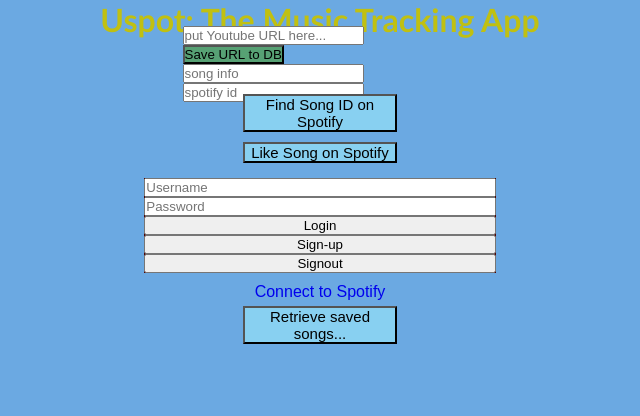
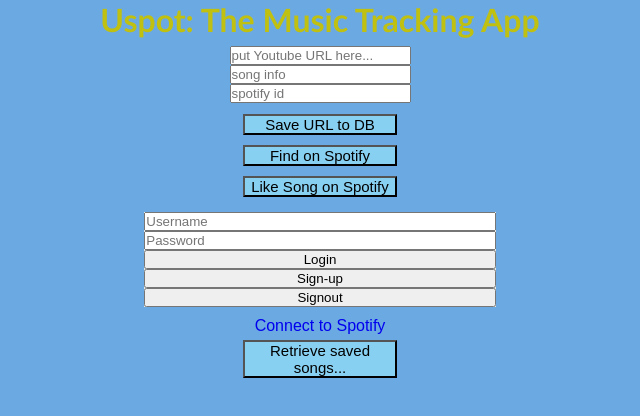
Before and after one commit to Team-API-Reference/uSPOT, a React app: page / in a window 1280 px wide. Shown: the top 416 px of the page, without its empty margins (320-960 px from the left). Built offline with nearby package versions, Linux system fonts and the light colour scheme; no server answers; what spotify-web-api-node would draw is missing.

Commit message:
app complete ish

```diff
--- a/client/containers/userLogin.jsx
+++ b/client/containers/userLogin.jsx
@@ -12,16 +12,20 @@
           body: JSON.stringify({ username: username, password: password}),
           headers: { 'Content-Type': 'application/json' },
         })
-        .then((data) => {console.log(data);})
+        // .then((data) => {console.log(data);})
         .then((data) => {
           if (data.status - 200 > 50) {
             props.setFeedback('Login Failure: Invalid credentials')
+            alert('Login Failure: Invalid credentials');
           }
             else {
               props.setFeedback('Login successful!')
+              alert('Login successful');
             }
         })
-        .catch((err) => {console.log(err);setFeedback('Error: Invalid credentials')});
+        .catch((err) => {console.log(err);
+          props.setFeedback('Error: Invalid credentials')
+        });
       }
 
       function handleSignup(username, password){
@@ -40,7 +44,9 @@
               props.setFeedback('Account successfully created! :)')
             }
         })
-        .catch((err) => {console.log(err);setFeedback('Error: Invalid credentials')});
+        .catch((err) => {console.log(err);
+          props.setFeedback('Error: Invalid credentials')
+        });
       }
 
     return (
--- a/client/containers/youtubeUrl.jsx
+++ b/client/containers/youtubeUrl.jsx
@@ -11,7 +11,7 @@
 // const AUTH_URL = 'https://accounts.spotify.com/authorize?client_id=84ccd7f3332a4675a5b760699a2bf2e4&response_type=code&redirect_uri=http://localhost:8080&scope=playlist-read-private%20playlist-modify-public%20playlist-modify-private%20user-library-read%20user-library-modify';
 // import spotify.util as util;
 const AUTH_URL = 'https://accounts.spotify.com/authorize?client_id=84ccd7f3332a4675a5b760699a2bf2e4&response_type=code&redirect_uri=http://localhost:8080&scope=playlist-read-private%20playlist-modify-public%20playlist-modify-private%20user-library-read%20user-library-modify';
-console.log('auth is ',AUTH_URL);
+// console.log('auth is ',AUTH_URL);
 const spotifyApi = new SpotifyWebApi({
     clientId: `84ccd7f3332a4675a5b760699a2bf2e4`
 })
@@ -21,11 +21,14 @@
 
 
     console.log (code)
+    let searchresults = [];
     const [feedback, setFeedback] = useState('');
     const [search, setSearch] = useState('');
     const [savespotifyid, setSpotifyID] = useState('');
+    const [saveyoutubeurl, setYoutubeURL] = useState('');
+    const [username, setUsername] = useState('');
     const accessToken = useAuth(code);
-    console.log('access token is ', accessToken);
+    // console.log('access token is ', accessToken);
     useEffect(() => {
         if(!accessToken) return
         spotifyApi.setAccessToken(accessToken)
@@ -42,9 +45,39 @@
           .catch((err) => {console.log(err);setFeedback('Error: Invalid credentials')});
     }
 
+    function saveData() {
+        setUsername('test');
+        fetch('http://localhost:3000/api/addEntry', {
+            method: 'POST',
+            headers: { 'Content-Type': 'application/json' },
+            body: JSON.stringify({
+                youtubeurl: saveyoutubeurl,
+                spotifyid: savespotifyid,
+                username: 'test',
+            })
+          })
+          .then((data) => {setFeedback('Record saved!')})
+          .catch((err) => {console.log(err);setFeedback('Error: Invalid credentials')});
+    }
+
     //search parameters in the input box for a track in spotify
     function getSpotifySearch(input) {
-        fetch(`https://api.spotify.com/v1/search?query=name%3A${input}&type=album&offset=0&limit=20`, {
+        let type='album';
+        let typeOptions = prompt("Please choose one of the following: album, artist, playlist, track");
+        switch(typeOptions) {
+            case "album":
+                type = "album";
+            break;
+            case "artist":
+                type = "artist";
+            break;
+            case "playlist":
+                type = "playlist";
+            break;
+            case "track":
+                type = "track";
+        }
+        fetch(`https://api.spotify.com/v1/search?query=${input}&type=${type}&offset=0&limit=20`, {
             method: 'GET',
             headers: {
                 'Content-Type': 'application/json',
@@ -52,7 +85,14 @@
             },
           })
           .then((response) => response.json())
-          .then((data) => {console.log(data);setFeedback(JSON.stringify(data))})
+          .then((data) => {
+            console.log(JSON.stringify(data));
+              console.log(JSON.stringify(data[type+"s"]));
+              data[type+"s"].items.forEach(element => {
+                searchresults.push({ name: element.name, spotify_id: element.id })
+              })
+              setFeedback(JSON.stringify(searchresults));
+            })
           .catch((err) => {console.log(err);setFeedback('Error: Invalid credentials')});
     }
 
@@ -60,7 +100,10 @@
     function addTrackOnSpotify() {
         fetch('spotify', {
             method: 'GET',
-            headers: { 'Content-Type': 'application/json' },
+            headers: {
+                'Content-Type': 'application/json',
+                'Authorization': 'Bearer '+accessToken
+            },
           })
           .then((response) => response.json())
           .then((data) => {setFeedback(JSON.stringify(data))})
@@ -70,13 +113,13 @@
     return (
         <div>
             <div className="flex-container">
-            <form className="flex-form" action='api/addEntry' method="POST">
-                <input id = 'youtubeurl' placeholder='put Youtube URL here...'></input>
-                <button id='youTubeURLButton'>Save URL to DB</button>
+            <form className="flex-form" action='http://localhost:3000/api/addEntry' method="POST">
+                <input id = 'youtubeurl' onChange={(event)=>{console.log('youtube url is: ',event.target.value);setYoutubeURL(event.target.value)}} placeholder='put Youtube URL here...'></input>
                 <input id = 'spotifysearch' onChange={(event)=>{console.log('search values are: ',event.target.value);setSearch(event.target.value)}} placeholder="song info"></input>
                 <input id = 'spotifyid' onChange={(event)=>{console.log('input id values are: ',event.target.value);setSpotifyID(event.target.value)}} placeholder="spotify id"></input>
             </form>
-            <button id='spotifyLikeButton' onClick={()=>{console.log('clicked search');getSpotifySearch(search)}}>Find Song ID on Spotify</button>
+            <button id='youTubeURLButton' onClick={saveData}>Save URL to DB</button>
+            <button id='spotifyLikeButton' onClick={()=>{console.log('clicked search');getSpotifySearch(search)}}>Find on Spotify</button>
             <button id='spotifyButton' onClick={()=>getSpotifySearch(search)}>Like Song on Spotify</button>
             <UserLogin setFeedback = {setFeedback} />
             <a href={AUTH_URL}>Connect to Spotify</a>
--- a/client/index.js
+++ b/client/index.js
@@ -1,6 +1,5 @@
 import React from 'react';
 import { render } from 'react-dom';
 import App from './App.jsx';
-// import dotenv from 'dotenv';
-// dotenv.config();
+
 render(<App />, document.getElementById('root'));
--- a/client/style.css
+++ b/client/style.css
@@ -26,7 +26,7 @@
     align-items: center;
     flex-direction: column;
     box-sizing: border-box;
-    /* flex-wrap: nowrap; */
+    flex-wrap: wrap;
     /* min-height: 100vh; */
     /* background-color: rgb(107, 169, 226); */
 }
@@ -35,30 +35,31 @@
     height: 50px;
     width: 275px;
     display: flex;
-    justify-content: flex-start;
+    justify-content: center;
+    align-items: center;
     flex-wrap: wrap;
     align-content: center;
     flex-direction: row;
-    margin: auto;
+    margin: 10px;
     flex-grow: 1;
 }
 .flex-form > button {
     display: flex;
     flex-direction: column;
     align-content: flex-end;
-    flex-wrap: nowrap;
+    flex-wrap: wrap;
     background-color: rgb(87, 161, 116);
 }
 .flex-container > div {
     display: flex;
     flex-direction: column;
-    background-color: #4f0404;
+    background-color: #e7eaeb;
     width: 80%;
     height: 100%;
     margin: 10px;
     text-align: center;
     line-height: 75px;
-    font-size: 30px;
+    font-size: 20px;
     align-self: center;
 }
 .flex-container > button {
```
Also changed, not shown: 3 other files (tests, documents, lock files or other folders).
